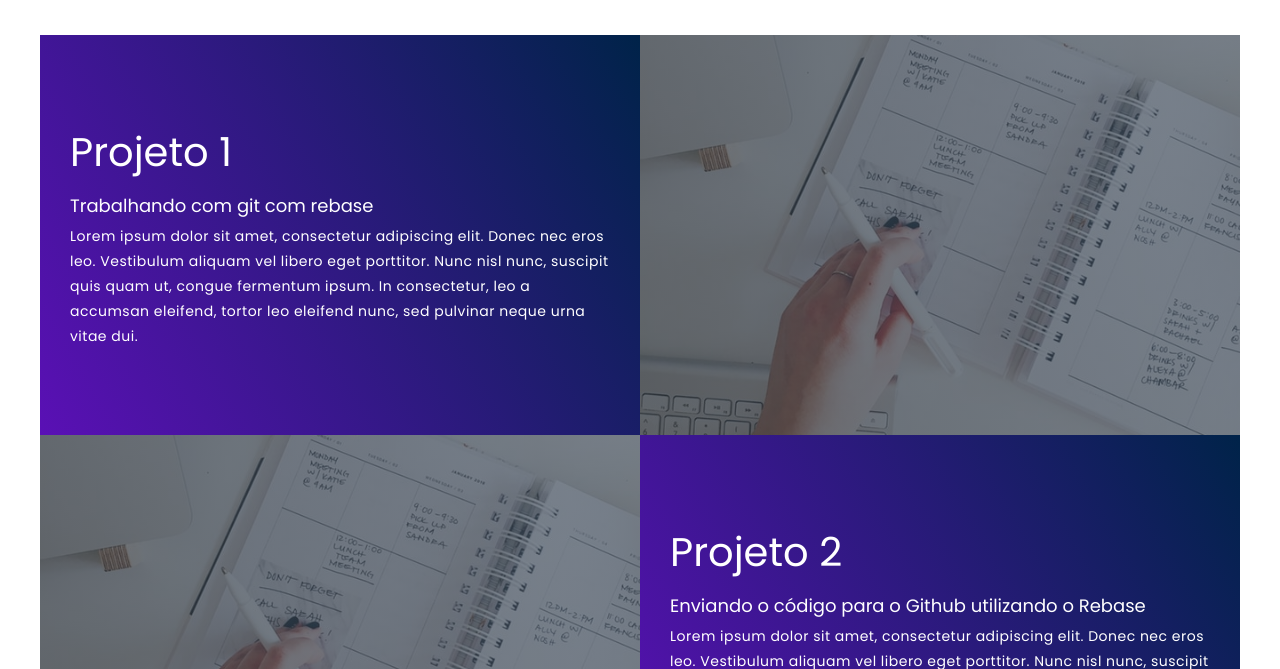
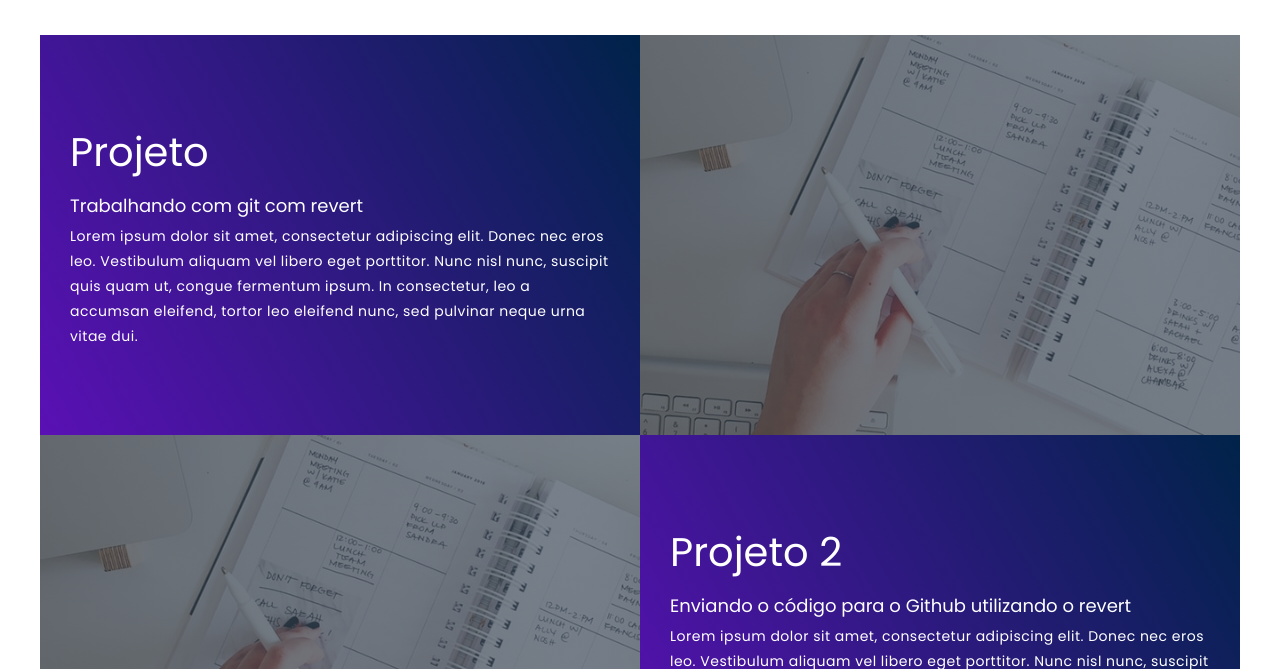
Before and after one commit to DudaAhkera/portfolio_Duda_AHkera_Estudos, a plain HTML site: page index.html in a window 1280 px wide. Shown: the part 1140-1809 px from the top of the page. Drawn offline with Linux system fonts and the light colour scheme.

Commit message:
update index.html

```diff
--- a/index.html
+++ b/index.html
@@ -28,8 +28,8 @@
             <div class="all-projects">
                 <div class="project-item">
                     <div class="project-info">
-                        <h1>Projeto 1</h1>
-                        <h2>Trabalhando com git com rebase</h2>
+                        <h1>Projeto</h1>
+                        <h2>Trabalhando com git com revert</h2>
                         <p>Lorem ipsum dolor sit amet, consectetur adipiscing elit. Donec nec eros leo. Vestibulum
                             aliquam vel libero eget porttitor. Nunc nisl nunc, suscipit quis quam ut, congue fermentum
                             ipsum. In consectetur, leo a accumsan eleifend, tortor leo eleifend nunc, sed pulvinar neque
@@ -42,7 +42,7 @@
                 <div class="project-item">
                     <div class="project-info">
                         <h1>Projeto 2</h1>
-                        <h2>Enviando o código para o Github utilizando o Rebase</h2>
+                        <h2>Enviando o código para o Github utilizando o revert</h2>
                         <p>Lorem ipsum dolor sit amet, consectetur adipiscing elit. Donec nec eros leo. Vestibulum
                             aliquam vel libero eget porttitor. Nunc nisl nunc, suscipit quis quam ut, congue fermentum
                             ipsum. In consectetur, leo a accumsan eleifend, tortor leo eleifend nunc, sed pulvinar neque
```
